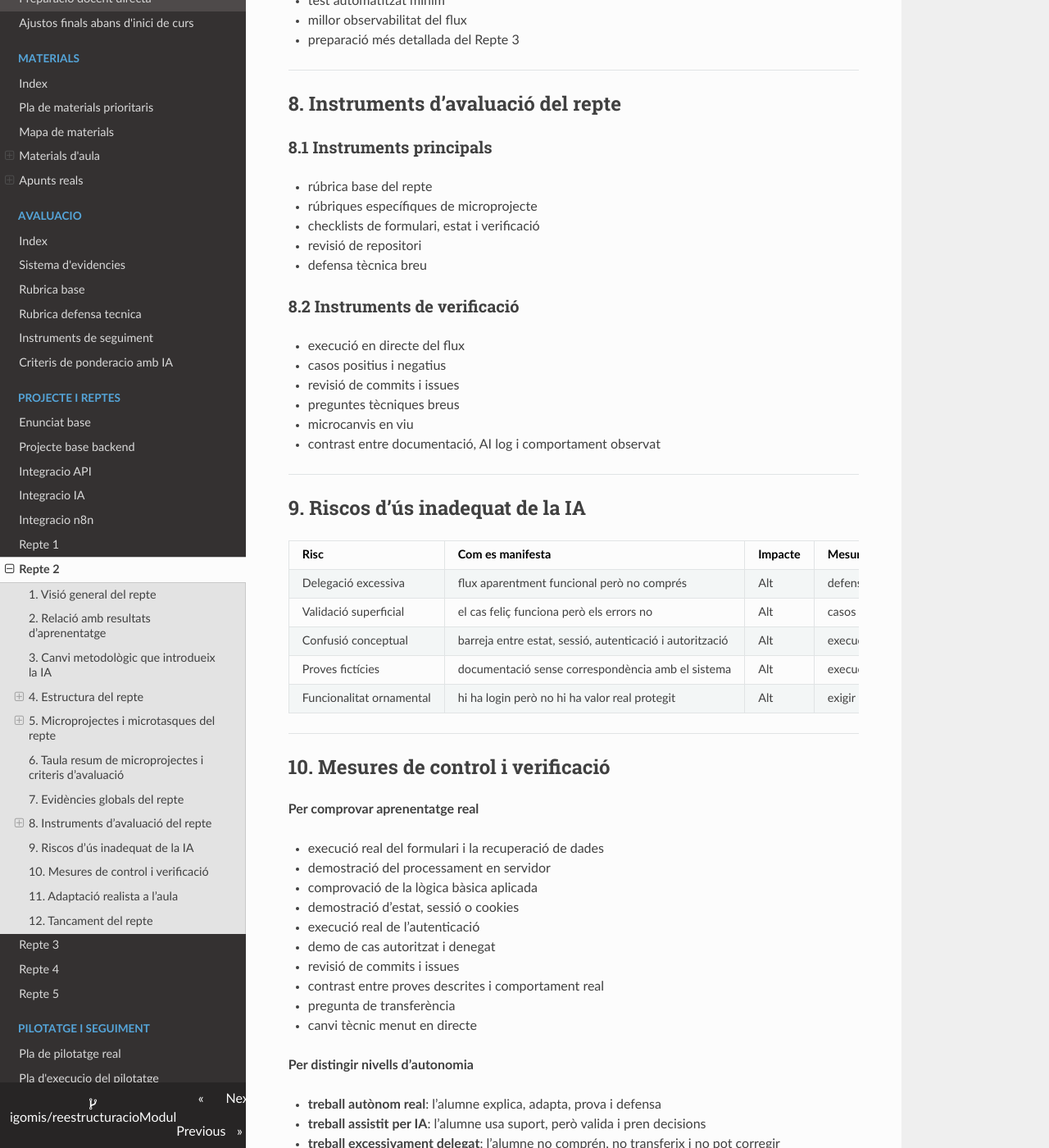
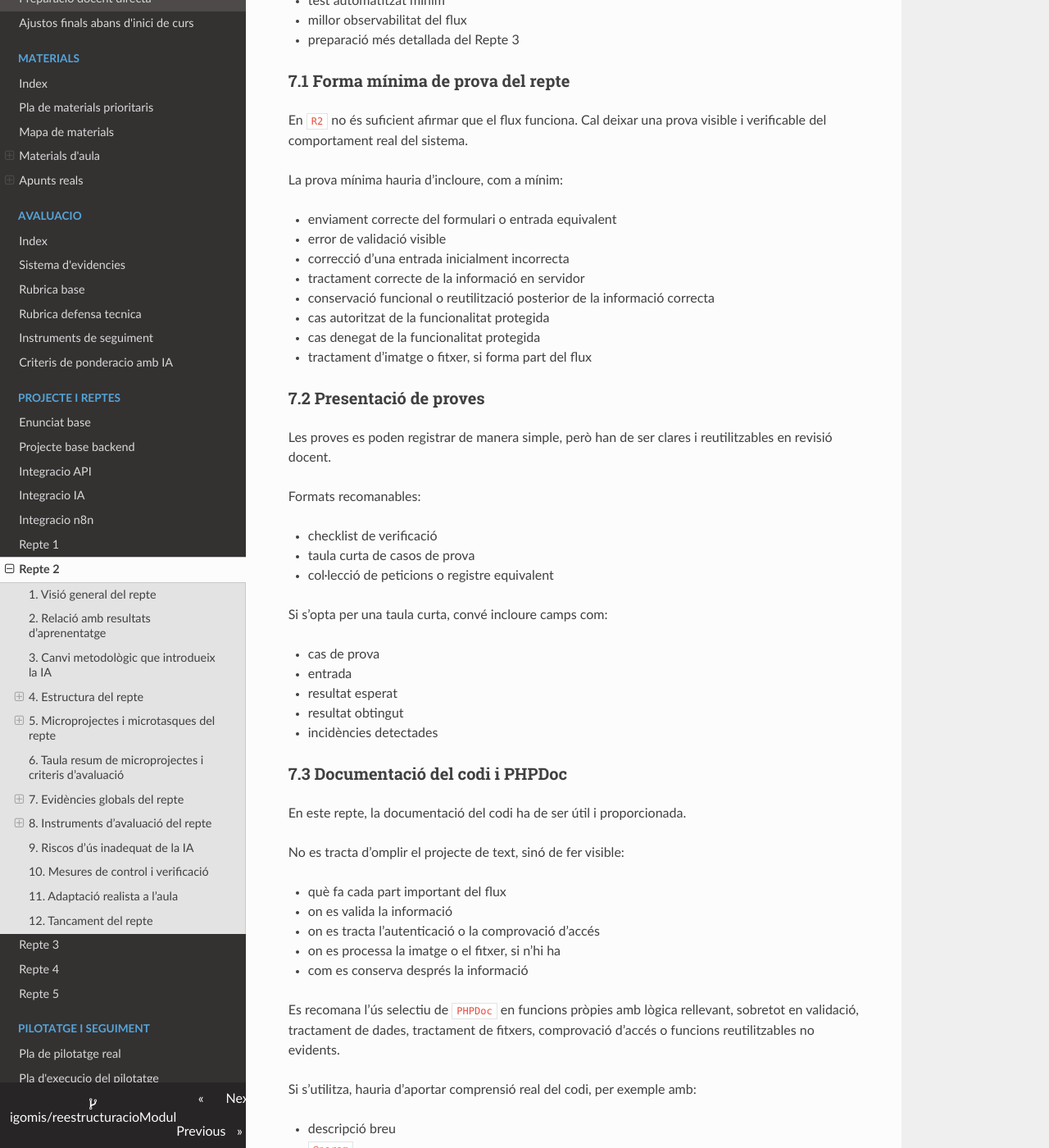
Before and after one commit to igomis/reestructuracioModul, an MkDocs documentation site: the page built from docs/02_reptes/repte_02_sessions_i_autenticacio.md, in a window 1280 px wide and 1400 px high, scrolled down 18458 px. Shown: the whole window at 82% size. Built offline with MkDocs 1.6.1, drawn with Linux system fonts in a browser that asks for light colours; nearby versions of some CDN libraries; some of the changed text lies outside the part shown.

Commit message:
Alinea la prova del Repte 2 i la documentació del codi

```diff
--- a/docs/02_reptes/repte_02_sessions_i_autenticacio.md
+++ b/docs/02_reptes/repte_02_sessions_i_autenticacio.md
@@ -712,6 +712,67 @@ Checklist de verificació + defensa tècnica.
 - millor observabilitat del flux
 - preparació més detallada del Repte 3
 
+### 7.1 Forma mínima de prova del repte
+
+En `R2` no és suficient afirmar que el flux funciona. Cal deixar una prova visible i verificable del comportament real del sistema.
+
+La prova mínima hauria d’incloure, com a mínim:
+
+- enviament correcte del formulari o entrada equivalent
+- error de validació visible
+- correcció d’una entrada inicialment incorrecta
+- tractament correcte de la informació en servidor
+- conservació funcional o reutilització posterior de la informació correcta
+- cas autoritzat de la funcionalitat protegida
+- cas denegat de la funcionalitat protegida
+- tractament d’imatge o fitxer, si forma part del flux
+
+### 7.2 Presentació de proves
+
+Les proves es poden registrar de manera simple, però han de ser clares i reutilitzables en revisió docent.
+
+Formats recomanables:
+
+- checklist de verificació
+- taula curta de casos de prova
+- col·lecció de peticions o registre equivalent
+
+Si s’opta per una taula curta, convé incloure camps com:
+
+- cas de prova
+- entrada
+- resultat esperat
+- resultat obtingut
+- incidències detectades
+
+### 7.3 Documentació del codi i PHPDoc
+
+En este repte, la documentació del codi ha de ser útil i proporcionada.
+
+No es tracta d’omplir el projecte de text, sinó de fer visible:
+
+- què fa cada part important del flux
+- on es valida la informació
+- on es tracta l’autenticació o la comprovació d’accés
+- on es processa la imatge o el fitxer, si n’hi ha
+- com es conserva després la informació
+
+Es recomana l’ús selectiu de `PHPDoc` en funcions pròpies amb lògica rellevant, sobretot en validació, tractament de dades, tractament de fitxers, comprovació d’accés o funcions reutilitzables no evidents.
+
+Si s’utilitza, hauria d’aportar comprensió real del codi, per exemple amb:
+
+- descripció breu
+- `@param`
+- `@return`
+- `@throws`, quan realment aplique
+
+No es demana:
+
+- documentar cada variable
+- omplir de DocBlocks fitxers trivials
+- generar documentació automàtica completa
+- afegir documentació decorativa sense utilitat funcional
+
 ---
 
 ## 8. Instruments d’avaluació del repte
```
